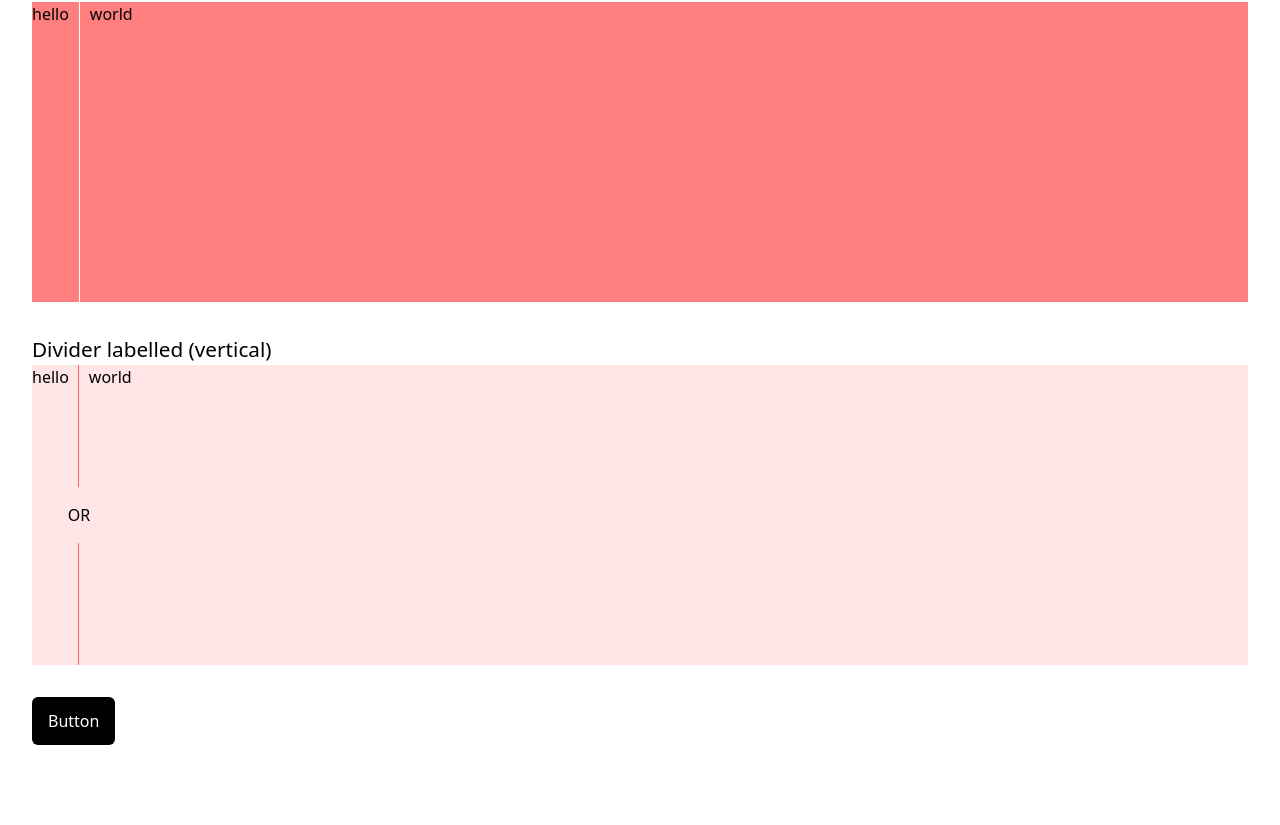
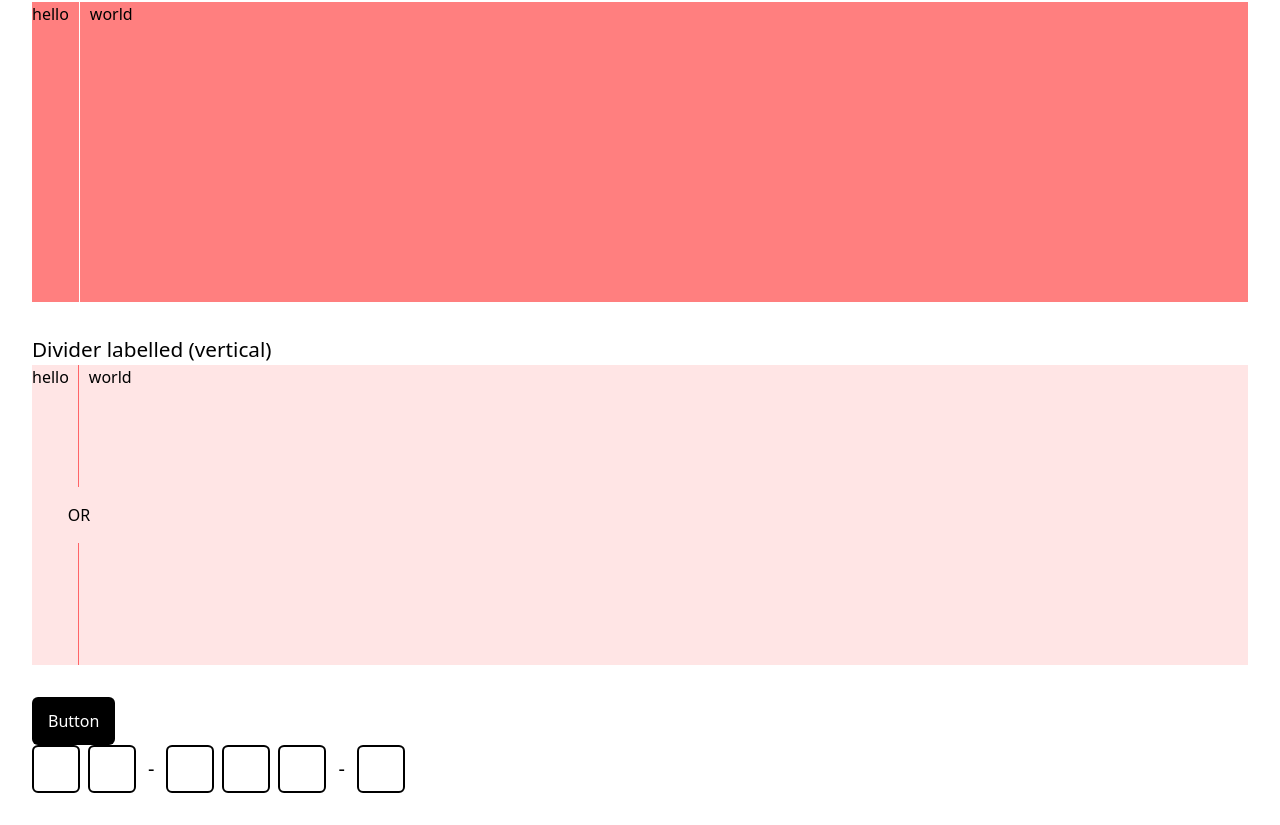
Before and after one commit to clarklindev/vite-lib, a React (Vite) app: page /404 in a window 1280 px wide. Shown: the part 2555-3380 px from the top of the page. Before the commit the page ends 3332 px from the top, so only its background shows below. Built offline with nearby package versions, Linux system fonts and the light colour scheme.

Commit message:
InputOtp Component

```diff
--- /dev/null
+++ b/lib/components/InputOtp/index.tsx
@@ -0,0 +1,65 @@
+import React, { useState, useRef } from "react";
+
+const InputOtp = ({
+  length = 6,
+  dashPositions = [],
+}: {
+  length: number;
+  dashPositions?: number[];
+}) => {
+  const [otp, setOtp] = useState(Array(length).fill(""));
+  const inputsRef = Array.from({ length }, () => useRef<HTMLInputElement>(null));
+
+  const handleChange = (e: React.ChangeEvent<HTMLInputElement>, index: number) => {
+    let value = e.target.value.replace(/[^A-Za-z0-9]/g, ""); // Allow only alphanumeric characters
+    const newOtp = [...otp];
+    newOtp[index] = value;
+    setOtp(newOtp);
+
+    if (value && index < length - 1) {
+      inputsRef[index + 1].current?.focus();
+    }
+  };
+
+  const handleKeyDown = (e: React.KeyboardEvent<HTMLInputElement>, index: number) => {
+    if (e.key === "Backspace") {
+      e.preventDefault(); // Prevent default behavior to ensure one-step handling
+
+      setOtp((prevOtp) => {
+        const newOtp = [...prevOtp];
+
+        if (newOtp[index]) {
+          // If current input has a value, clear it
+          newOtp[index] = "";
+        } else if (index > 0) {
+          // If empty, move focus back and clear previous input
+          newOtp[index - 1] = "";
+          inputsRef[index - 1].current?.focus();
+        }
+
+        return newOtp;
+      });
+    }
+  };
+
+  return (
+    <div className="flex items-center gap-2">
+      {otp.map((value, index) => (
+        <React.Fragment key={index}>
+          <input
+            ref={inputsRef[index]}
+            value={value}
+            onChange={(e) => handleChange(e, index)}
+            onKeyDown={(e) => handleKeyDown(e, index)}
+            maxLength={1}
+            type="text"
+            className="w-12 h-12 text-center border-2 rounded-md focus:outline-none focus:ring-2 dark:focus:ring-white focus:ring-black"
+          />
+          {dashPositions.includes(index + 1) && <span className="mx-1 text-xl">-</span>}
+        </React.Fragment>
+      ))}
+    </div>
+  );
+};
+
+export { InputOtp}
--- a/lib/components/index.ts
+++ b/lib/components/index.ts
@@ -19,3 +19,4 @@ export { Datepicker } from './Datepicker';
 export { Dialog } from './Dialog';
 export { Divider } from './Divider';
 export { Dropdown } from './Dropdown';
+export { InputOtp } from './InputOtp';
--- a/src/App.tsx
+++ b/src/App.tsx
@@ -16,6 +16,7 @@ import DatepickerExample from './examples/Datepicker';
 import DialogExample from './examples/Dialog';
 import DividerExample from './examples/Divider';
 import DropdownExample from './examples/Dropdown';
+import InputOtpExample from './examples/InputOtp';
 
 function App() {
     return (
@@ -38,6 +39,7 @@ function App() {
             <DialogExample />
             <DividerExample />
             <DropdownExample />
+            <InputOtpExample />
         </>
     );
 }
--- /dev/null
+++ b/src/examples/InputOtp/index.tsx
@@ -0,0 +1,11 @@
+import { InputOtp } from 'lib/components';
+
+const InputOtpExample = () => {
+    return (
+        <>
+            <InputOtp length={6} dashPositions={[2, 5]} />
+        </>
+    );
+};
+
+export default InputOtpExample;
```
